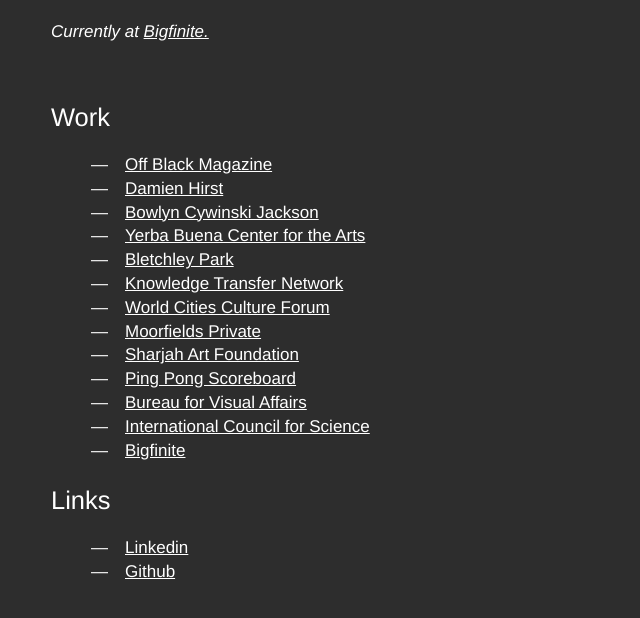
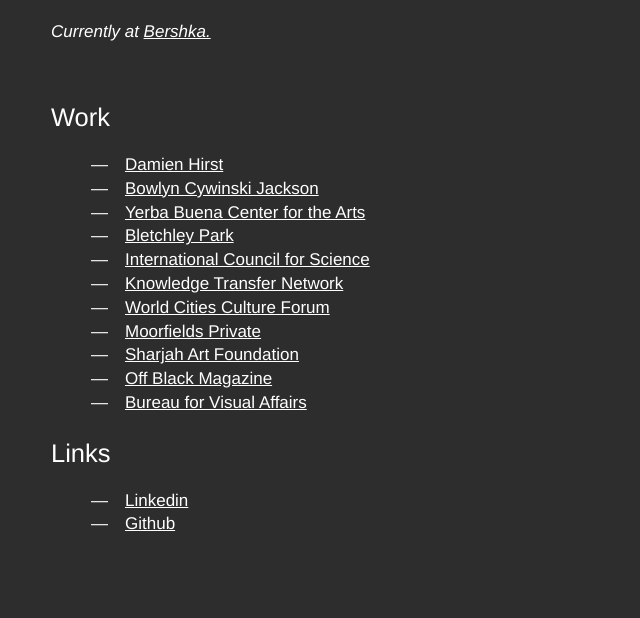
Before and after one commit to tompeace/portfolio, a plain HTML site: page index.html in a window 1280 px wide. Shown: the part 76-694 px from the top of the page, without its empty margins (0-640 px from the left). Drawn offline with Linux system fonts and the light colour scheme.

Commit message:
updates workplace and links

```diff
--- a/index.html
+++ b/index.html
@@ -8,23 +8,21 @@
     <body class="fade-in transition">
         <h1 class="light">Tom Peace — Web Developer</h1>
         <h4 class="light italic pb3">
-            Currently at <a class="no-js" href="http://www.bigfinite.com">Bigfinite.</a>
+            Currently at <a class="no-js" href="http://www.bershka.com">Bershka.</a>
         </h4>
         <h2 class="light mb1">Work</h2>
         <ul>
-            <li><a target="_blank" href="http://offblackmagazine.com">Off Black Magazine</a></li>
             <li><a target="_blank" href="http://www.damien-hirst.com">Damien Hirst</a></li>
             <li><a target="_blank" href="http://www.bcj.com">Bowlyn Cywinski Jackson</a></li>
             <li><a target="_blank" href="http://www.ybca.org">Yerba Buena Center for the Arts</a></li>
             <li><a target="_blank" href="https://www.bletchleypark.org.uk">Bletchley Park</a></li>
+            <li><a target="_blank" href="https://www.council.science">International Council for Science</a></li>
             <li><a target="_blank" href="http://www.ktn-uk.co.uk">Knowledge Transfer Network</a></li>
             <li><a target="_blank" href="http://www.worldcitiescultureforum.com/">World Cities Culture Forum</a></li>
             <li><a target="_blank" href="http://www.moorfields-private.co.uk">Moorfields Private</a></li>
             <li><a target="_blank" href="http://www.sharjahart.org/">Sharjah Art Foundation</a></li>
-            <li><a target="_blank" href="https://animade.tv/notes/making-a-ping-pong-scoreboard">Ping Pong Scoreboard</a></li>
+            <li><a target="_blank" href="http://offblackmagazine.com">Off Black Magazine</a></li>
 	        <li><a target="_blank" href="https://www.bureau-va.com">Bureau for Visual Affairs</a></li>
-            <li><a target="_blank" href="https://www.council.science">International Council for Science</a></li>
-            <li><a target="_blank" href="http://www.bigfinite.com">Bigfinite</a></li>
         </ul>
         <h2 class="light mb1">Links</h2>
         <ul>
```
